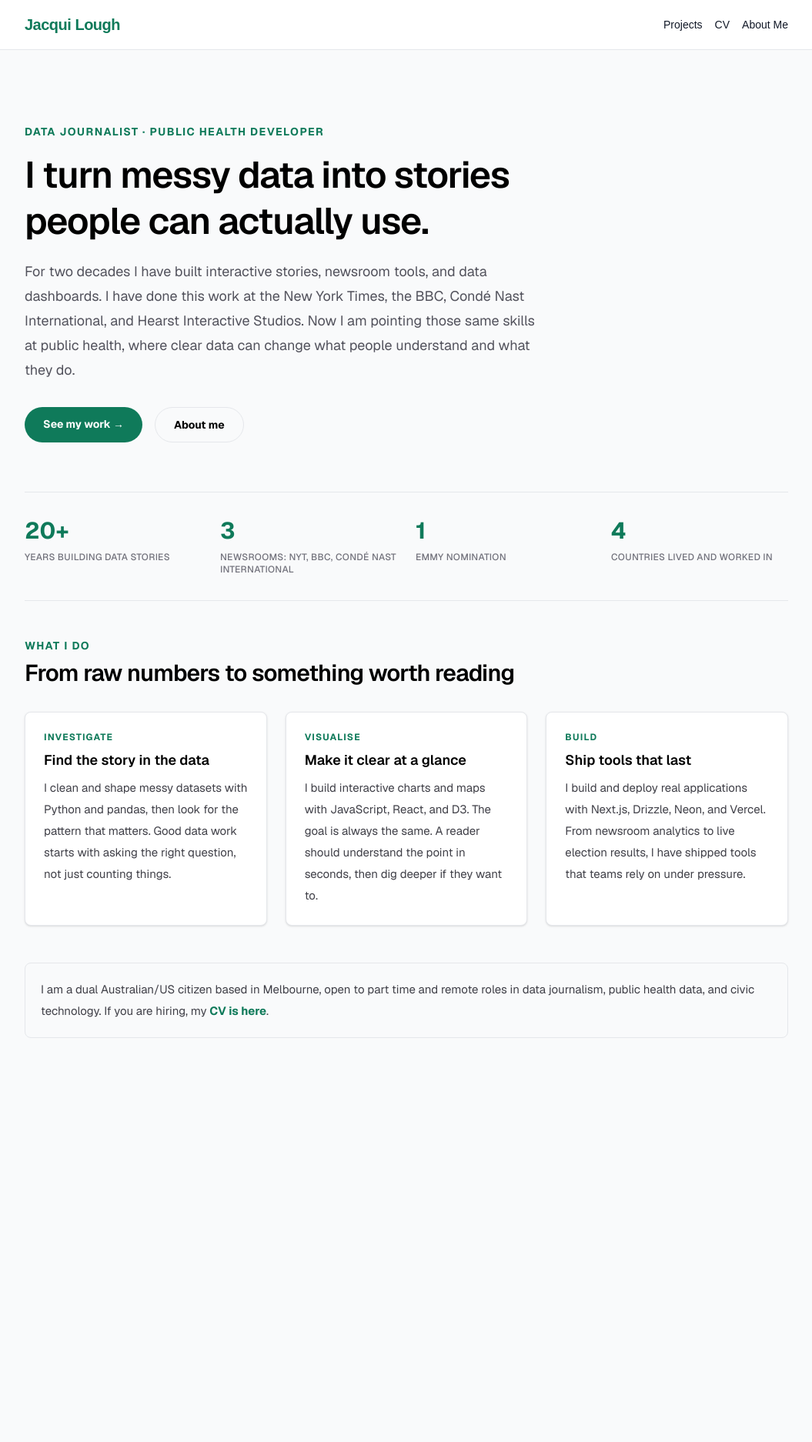
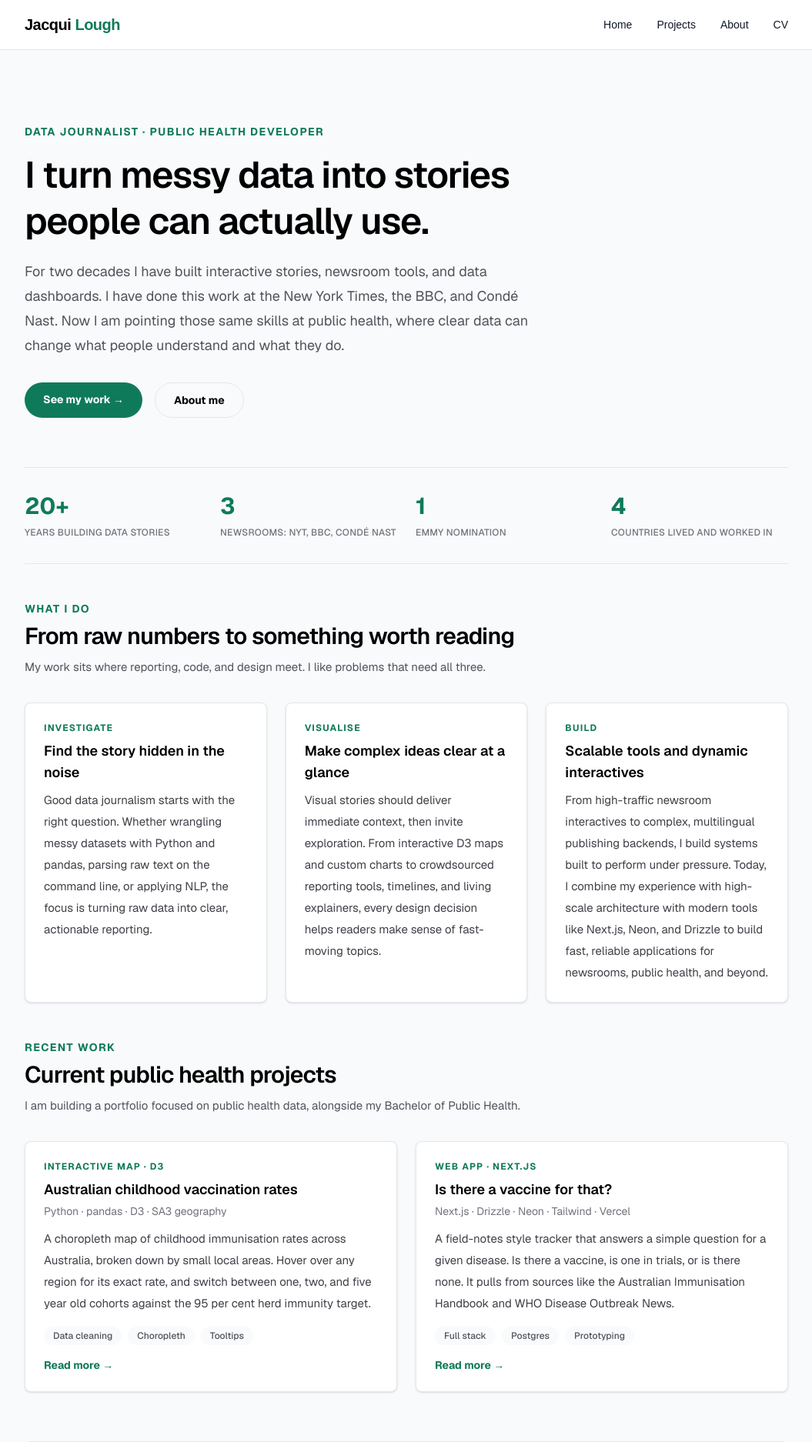
Before and after one commit to jacqui/portfolio, a Next.js app: page / in a window 1280 px wide. Shown: the top 1874 px of the page at 77% size, without its empty margins (112-1167 px from the left). Before the commit the page ends 1429 px from the top, so only its background shows below. Built offline with nearby package versions, Linux system fonts and the light colour scheme.

Commit message:
some fixes to pull quotes, styles and navbar

```diff
--- a/src/app/about/page.tsx
+++ b/src/app/about/page.tsx
@@ -35,8 +35,8 @@ export default function AboutPage() {
         </p>
 
         <blockquote className="my-8 border-l-4 border-brand-primary py-1 pl-5 text-xl leading-relaxed text-brand-primary">
-          The best data work is not about the numbers. It is about what they
-          mean for the people behind them.
+          My favourite thing is taking a dense display of data and finding the
+          small human detail that livens it up.
         </blockquote>
 
         <p className="mb-5 text-lg leading-8 text-zinc-700">
@@ -94,12 +94,13 @@ export default function AboutPage() {
           The tools I reach for
         </h3>
         <p className="mb-5 text-lg leading-8 text-zinc-700">
-          On the front end I work with JavaScript, React, Next.js, and D3. For
-          data work I use Python and pandas, though I also have extensive
-          experience doing this with Ruby. I can ship full applications with
-          Drizzle, Neon Postgres, and Vercel. I have also spent years in Rails,
-          SQL, systems admin'ing Linux, and the unglamorous plumbing that keeps
-          live data flowing when it matters most.
+          On the front end I primarily work with JavaScript, React, Next.js, and
+          D3. For data work I use Python and pandas, though I also have
+          extensive experience doing this with Ruby. I can ship full
+          applications with Drizzle, Neon Postgres, and Vercel. I have also
+          spent years in Rails, SQL, systems admin'ing Linux, and the
+          unglamorous plumbing that keeps live data flowing when it matters
+          most.
         </p>
 
         <div className="mt-6 rounded-lg border border-brand-light bg-brand-bg p-5 text-[15px] leading-7 text-zinc-700">
--- a/src/app/layout.tsx
+++ b/src/app/layout.tsx
@@ -14,8 +14,9 @@ const geistMono = Geist_Mono({
 });
 
 export const metadata: Metadata = {
-  title: "Jacqui Lough",
-  description: "About me, my projects, CV, and contact info.",
+  title: "Jacqui Lough · Data Journalist and Public Health Developer",
+  description:
+    "Portfolio of Jacqui Lough. Two decades of data journalism at the New York Times, the BBC, and Condé Nast, now pointed at public health.",
 };
 
 export default function RootLayout({
@@ -30,22 +31,31 @@ export default function RootLayout({
     >
       <body className="min-h-screen bg-brand-bg text-brand-text antialiased flex flex-col">
         {/* Sticky Header */}
-        <header className="sticky top-0 z-50 w-full bg-white border-b border-brand-light bg-white/90 backdrop-blur-sm">
+        <header className="sticky top-0 z-50 w-full border-b border-brand-light bg-white/90 backdrop-blur-sm">
           <div className="max-w-5xl mx-auto px-4 h-16 flex items-center justify-between">
-            <span className="font-bold text-xl tracking-tight text-brand-primary">
+            <span className="font-bold text-xl tracking-tight text-black">
+              <a href="/" className="transition-colors">
+                Jacqui <span className="text-brand-primary">Lough</span>
+              </a>
+            </span>
+            <nav className="flex items-center gap-6 text-sm font-medium sm:gap-8">
               <a
                 href="/"
                 className="hover:text-brand-primary transition-colors"
               >
-                Jacqui Lough
+                Home
               </a>
-            </span>
-            <nav className="flex items-center text-sm font-medium flex-wrap justify-between gap-4">
               <a
                 href="/projects"
                 className="hover:text-brand-primary transition-colors"
               >
                 Projects
+              </a>
+              <a
+                href="/about"
+                className="hover:text-brand-primary transition-colors"
+              >
+                About
               </a>
               <a
                 href="/cv.pdf"
@@ -54,12 +64,6 @@ export default function RootLayout({
                 rel="noopener noreferrer"
               >
                 CV
-              </a>
-              <a
-                href="/about"
-                className="hover:text-brand-primary transition-colors"
-              >
-                About Me
               </a>
             </nav>
           </div>
--- a/src/app/page.tsx
+++ b/src/app/page.tsx
@@ -1,7 +1,9 @@
-// some little data structures to help reuse elements on the page
+// src/app/page.tsx
+// Homepage. Uses your brand-* theme tokens and font-sans. No new dependencies.
+
 const stats = [
   { n: "20+", l: "Years building data stories" },
-  { n: "3", l: "Newsrooms: NYT, BBC, Condé Nast International" },
+  { n: "3", l: "Newsrooms: NYT, BBC, Condé Nast" },
   { n: "1", l: "Emmy nomination" },
   { n: "4", l: "Countries lived and worked in" },
 ];
@@ -9,18 +11,35 @@ const stats = [
 const doing = [
   {
     kicker: "Investigate",
-    title: "Find the story in the data",
-    body: "I clean and shape messy datasets with Python and pandas, then look for the pattern that matters. Good data work starts with asking the right question, not just counting things.",
+    title: "Find the story hidden in the noise",
+    body: "Good data journalism starts with the right question. Whether wrangling messy datasets with Python and pandas, parsing raw text on the command line, or applying NLP, the focus is turning raw data into clear, actionable reporting.",
   },
   {
     kicker: "Visualise",
-    title: "Make it clear at a glance",
-    body: "I build interactive charts and maps with JavaScript, React, and D3. The goal is always the same. A reader should understand the point in seconds, then dig deeper if they want to.",
+    title: "Make complex ideas clear at a glance",
+    body: "Visual stories should deliver immediate context, then invite exploration. From interactive D3 maps and custom charts to crowdsourced reporting tools, timelines, and living explainers, every design decision helps readers make sense of fast-moving topics.",
   },
   {
     kicker: "Build",
-    title: "Ship tools that last",
-    body: "I build and deploy real applications with Next.js, Drizzle, Neon, and Vercel. From newsroom analytics to live election results, I have shipped tools that teams rely on under pressure.",
+    title: "Scalable tools and dynamic interactives",
+    body: "From high-traffic newsroom interactives to complex, multilingual publishing backends, I build systems built to perform under pressure. Today, I combine my experience with high-scale architecture with modern tools like Next.js, Neon, and Drizzle to build fast, reliable applications for newsrooms, public health, and beyond.",
+  },
+];
+
+const health = [
+  {
+    kicker: "Interactive map · D3",
+    title: "Australian childhood vaccination rates",
+    meta: "Python · pandas · D3 · SA3 geography",
+    body: "A choropleth map of childhood immunisation rates across Australia, broken down by small local areas. Hover over any region for its exact rate, and switch between one, two, and five year old cohorts against the 95 per cent herd immunity target.",
+    tags: ["Data cleaning", "Choropleth", "Tooltips"],
+  },
+  {
+    kicker: "Web app · Next.js",
+    title: "Is there a vaccine for that?",
+    meta: "Next.js · Drizzle · Neon · Tailwind · Vercel",
+    body: "A field-notes style tracker that answers a simple question for a given disease. Is there a vaccine, is one in trials, or is there none. It pulls from sources like the Australian Immunisation Handbook and WHO Disease Outbreak News.",
+    tags: ["Full stack", "Postgres", "Prototyping"],
   },
 ];
 
@@ -38,9 +57,8 @@ export default function Home() {
         <p className="mb-8 max-w-2xl text-lg leading-8 text-zinc-600">
           For two decades I have built interactive stories, newsroom tools, and
           data dashboards. I have done this work at the New York Times, the BBC,
-          Condé Nast International, and Hearst Interactive Studios. Now I am
-          pointing those same skills at public health, where clear data can
-          change what people understand and what they do.
+          and Condé Nast. Now I am pointing those same skills at public health,
+          where clear data can change what people understand and what they do.
         </p>
         <div className="flex flex-wrap gap-4">
           <a
@@ -75,9 +93,13 @@ export default function Home() {
         <p className="mb-2 text-sm font-bold uppercase tracking-widest text-brand-primary">
           What I do
         </p>
-        <h2 className="mb-8 text-2xl font-semibold tracking-tight text-black sm:text-3xl">
+        <h2 className="mb-2 text-2xl font-semibold tracking-tight text-black sm:text-3xl">
           From raw numbers to something worth reading
         </h2>
+        <p className="mb-8 max-w-2xl text-[15px] leading-7 text-zinc-600">
+          My work sits where reporting, code, and design meet. I like problems
+          that need all three.
+        </p>
         <div className="grid grid-cols-1 gap-6 md:grid-cols-3">
           {doing.map((d) => (
             <div
@@ -96,12 +118,61 @@ export default function Home() {
         </div>
       </section>
 
+      {/* Current public health projects */}
+      <section className="pb-4">
+        <p className="mb-2 text-sm font-bold uppercase tracking-widest text-brand-primary">
+          Recent work
+        </p>
+        <h2 className="mb-2 text-2xl font-semibold tracking-tight text-black sm:text-3xl">
+          Current public health projects
+        </h2>
+        <p className="mb-8 max-w-2xl text-[15px] leading-7 text-zinc-600">
+          I am building a portfolio focused on public health data, alongside my
+          Bachelor of Public Health.
+        </p>
+        <div className="grid grid-cols-1 gap-6 md:grid-cols-2">
+          {health.map((h) => (
+            <div
+              key={h.title}
+              className="flex flex-col rounded-lg border border-brand-light bg-white p-6 shadow-sm"
+            >
+              <p className="mb-2 text-xs font-bold uppercase tracking-widest text-brand-primary">
+                {h.kicker}
+              </p>
+              <h3 className="mb-1 text-lg font-semibold text-black">
+                {h.title}
+              </h3>
+              <p className="mb-3 text-sm text-zinc-500">{h.meta}</p>
+              <p className="mb-4 text-[15px] leading-7 text-zinc-700">
+                {h.body}
+              </p>
+              <div className="mt-auto flex flex-wrap gap-2">
+                {h.tags.map((t) => (
+                  <span
+                    key={t}
+                    className="rounded-full bg-brand-bg px-3 py-1 text-xs font-medium text-zinc-600"
+                  >
+                    {t}
+                  </span>
+                ))}
+              </div>
+              <a
+                href="/projects"
+                className="mt-4 text-sm font-bold text-brand-primary hover:underline"
+              >
+                Read more &rarr;
+              </a>
+            </div>
+          ))}
+        </div>
+      </section>
+
       {/* Hiring note */}
-      <section className="pb-12">
+      <section className="py-12">
         <div className="rounded-lg border border-brand-light bg-brand-bg p-5 text-[15px] leading-7 text-zinc-700">
-          I am a dual Australian/US citizen based in Melbourne, open to part
-          time and remote roles in data journalism, public health data, and
-          civic technology. If you are hiring, my{" "}
+          I am a US citizen based in Melbourne, open to part time and remote
+          roles in data journalism, public health data, and civic technology. I
+          am also preparing to relocate to New York. If you are hiring, my{" "}
           <a
             href="/cv.pdf"
             target="_blank"
--- a/src/app/projects/page.tsx
+++ b/src/app/projects/page.tsx
@@ -510,10 +510,10 @@ export default function ProjectsPage() {
           Twenty years of data stories, tools, and experiments.
         </h1>
         <p className="max-w-2xl text-lg leading-8 text-zinc-600">
-          Here is a working sample of projects across public health, newsroom
+          Here is a sample of projects across public health, newsroom
           technology, and interactive journalism. Some I led, some I built as
           part of a team. Where a colleague wrote up the work, I have linked to
-          their account so you can read it in full.
+          their piece so you can read it in full.
         </p>
       </header>
 
@@ -534,9 +534,9 @@ export default function ProjectsPage() {
 
           {era.heading === "The New York Times" && (
             <blockquote className="mb-7 border-l-4 border-brand-primary py-1 pl-5 text-xl leading-relaxed text-brand-primary">
-              The trick is to give people signals, not noise. Disclose
-              information in a way that enhances understanding rather than
-              clouds it.
+              Programmer and journalist smarts are indispensable. There is no
+              data shortage anywhere, so our job is to enhance the news and make
+              information easier to parse.
             </blockquote>
           )}
 
```
